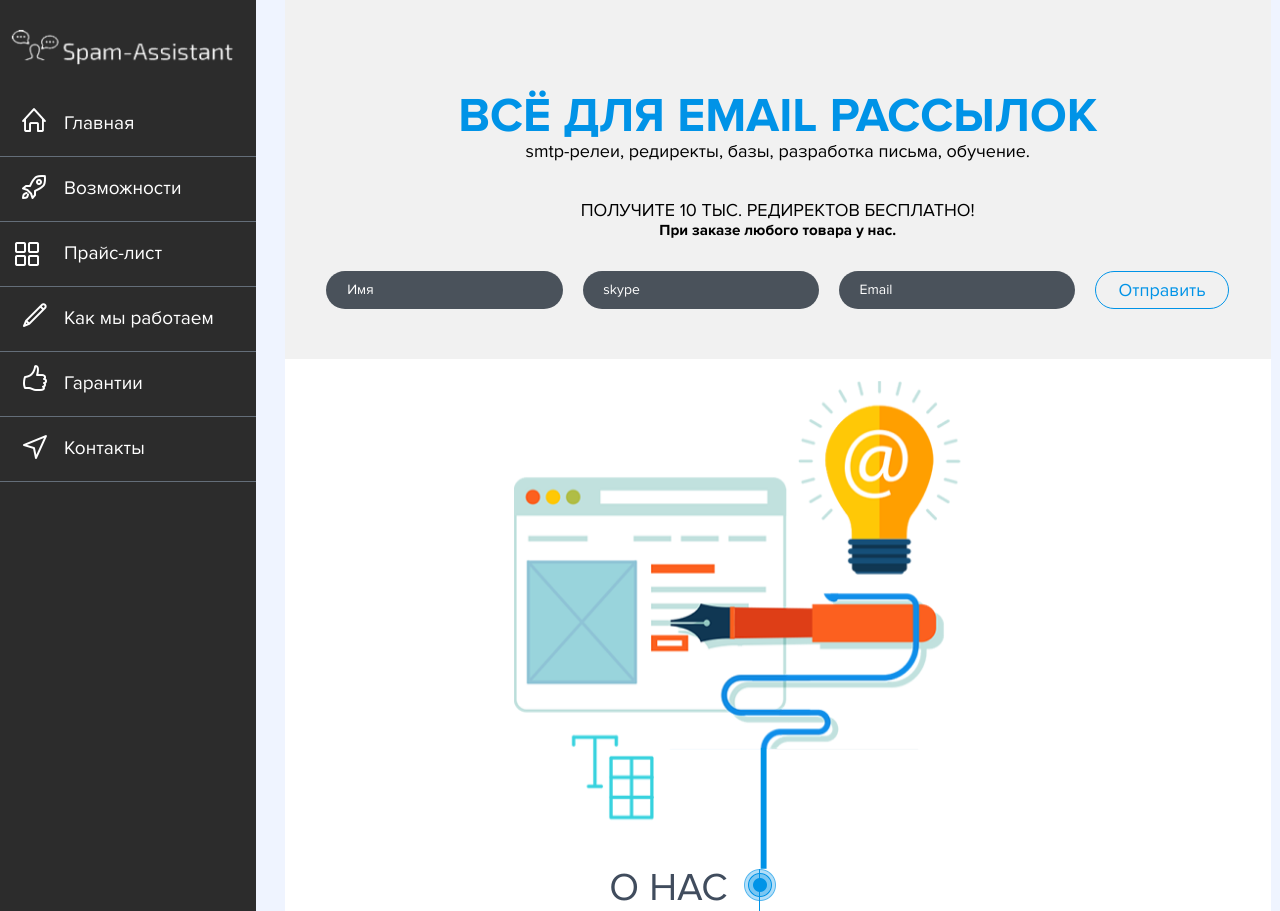
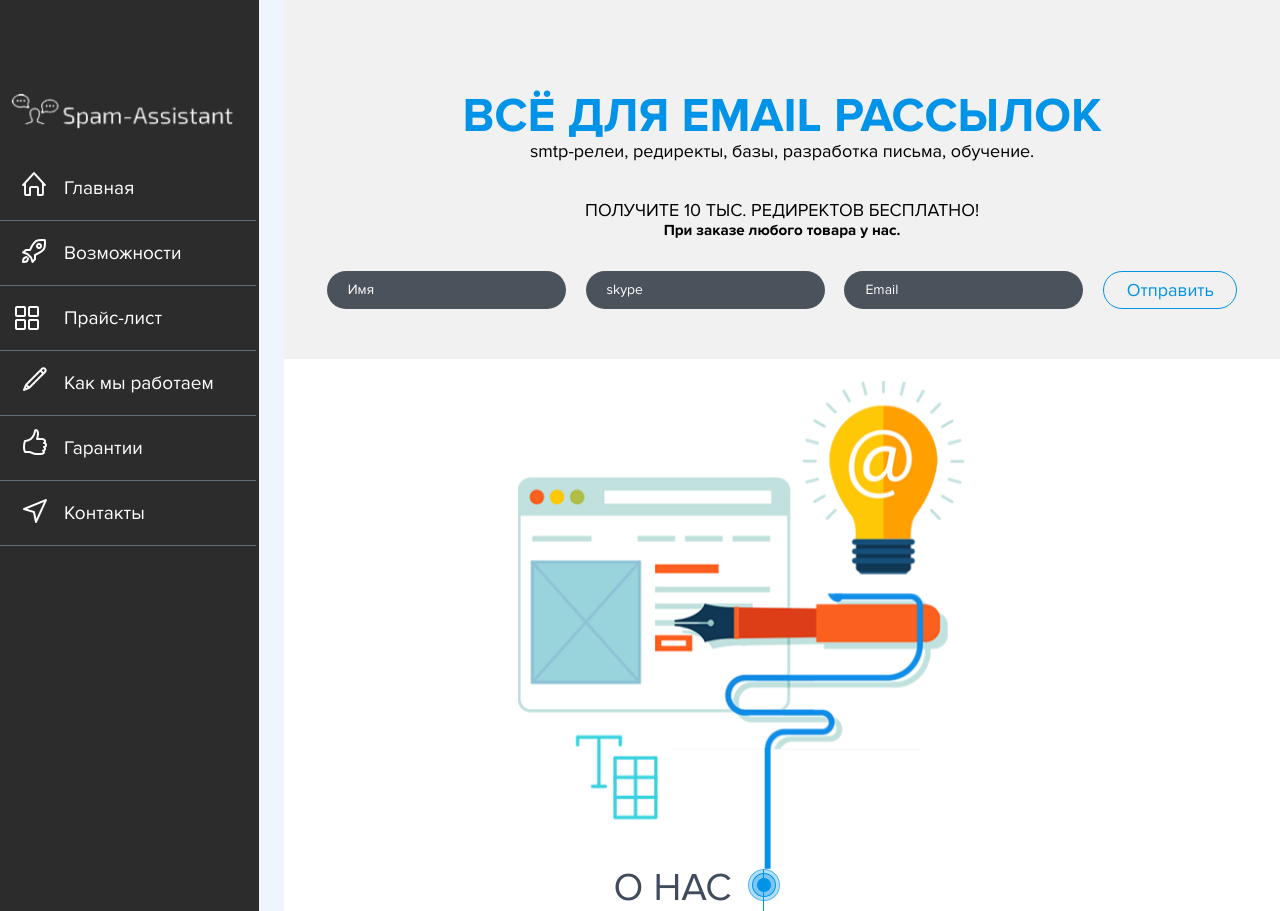
Before and after one commit to postolenko/spam_assistant, a plain HTML site: page index.html in a window 1280 px wide. Shown: the top 911 px of the page. Drawn offline with Linux system fonts and the light colour scheme.

Commit message:
Spam Assistant

```diff
--- a/js/scripts.js
+++ b/js/scripts.js
@@ -8,7 +8,7 @@ $(document).ready(function() {
 
     var navBlock = document.getElementsByClassName("nav-section")[0];
 
-    getNavigationHeight();
+    // getNavigationHeight();
 
     getNavMenuFixedPosition();
 
@@ -37,7 +37,7 @@ $(document).ready(function() {
 
     $(window).resize(function() {
 
-        getNavigationHeight();
+        // getNavigationHeight();
 
         getNavMenuFixedPosition();
 
@@ -47,7 +47,8 @@ $(document).ready(function() {
 
     function getNavigationHeight() {
 
-        navBlock.style.height = $(".main-content").height() - 70 + "px";
+        // navBlock.style.height = $(".main-content").height() + "px";
+
 
     }
 
--- a/style.css
+++ b/style.css
@@ -70,6 +70,7 @@ body {
 
 .wrapper {
     display: table;
+    border-collapse: collapse;
     height: 100%;
     min-width: 100%;
 }
@@ -184,7 +185,7 @@ a:active {
     /*max-width: 1240px;*/
     max-width: 1900px;
     margin: 0 auto;
-    padding: 0;
+    padding: 0 .01%;
 }
 
 *:focus {
@@ -291,8 +292,10 @@ select::-ms-expand {
 }
 
 .nav-section {
-    display: inline-block;
-    vertical-align: top;
+    /*display: inline-block;
+    vertical-align: top;*/
+    display: table-cell;
+    border-collapse: collapse;
     width: 20%;
     background: rgba(44, 44, 44, 1);
 }
@@ -428,8 +431,10 @@ select::-ms-expand {
 /* ----- CONTENT ------ */
 
 .main-content-box {
-    display: inline-block;
-    vertical-align: top;
+    /*display: inline-block;
+    vertical-align: top;*/
+    display: table-cell;
+    border-collapse: collapse;
     width: 79%;
     height: 100%;
     padding: 0 0 0 2%;
```
